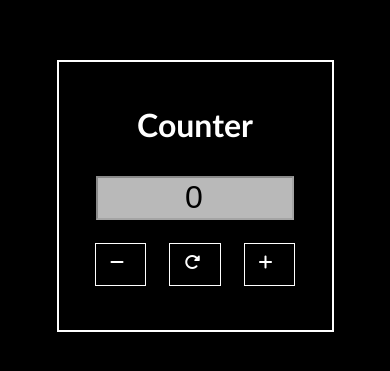
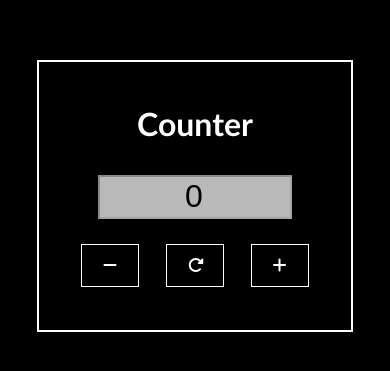
Before and after one commit to Ankit-Deep/Number-Counter, a plain HTML site: page index.html in a window 390 px wide. Shown: the part 193-564 px from the top of the page. Drawn offline with Linux system fonts and the light colour scheme.

Commit message:
Add responsiveness

```diff
--- a/index.html
+++ b/index.html
@@ -43,18 +43,18 @@
 
         @media (width <= 450px) {
             .main {
-                width: 70vw;
+                width: 80vw;
             }
 
             .main > .counting {
-                width: 70%;
+                width: 60%;
             }
 
             .icons > span > i {
                 font-size: 1rem;
                 position: relative;
-                top: 20%;
-                left: 28%;
+                top: 25%;
+                left: 37%;
             }
         }
 
```
